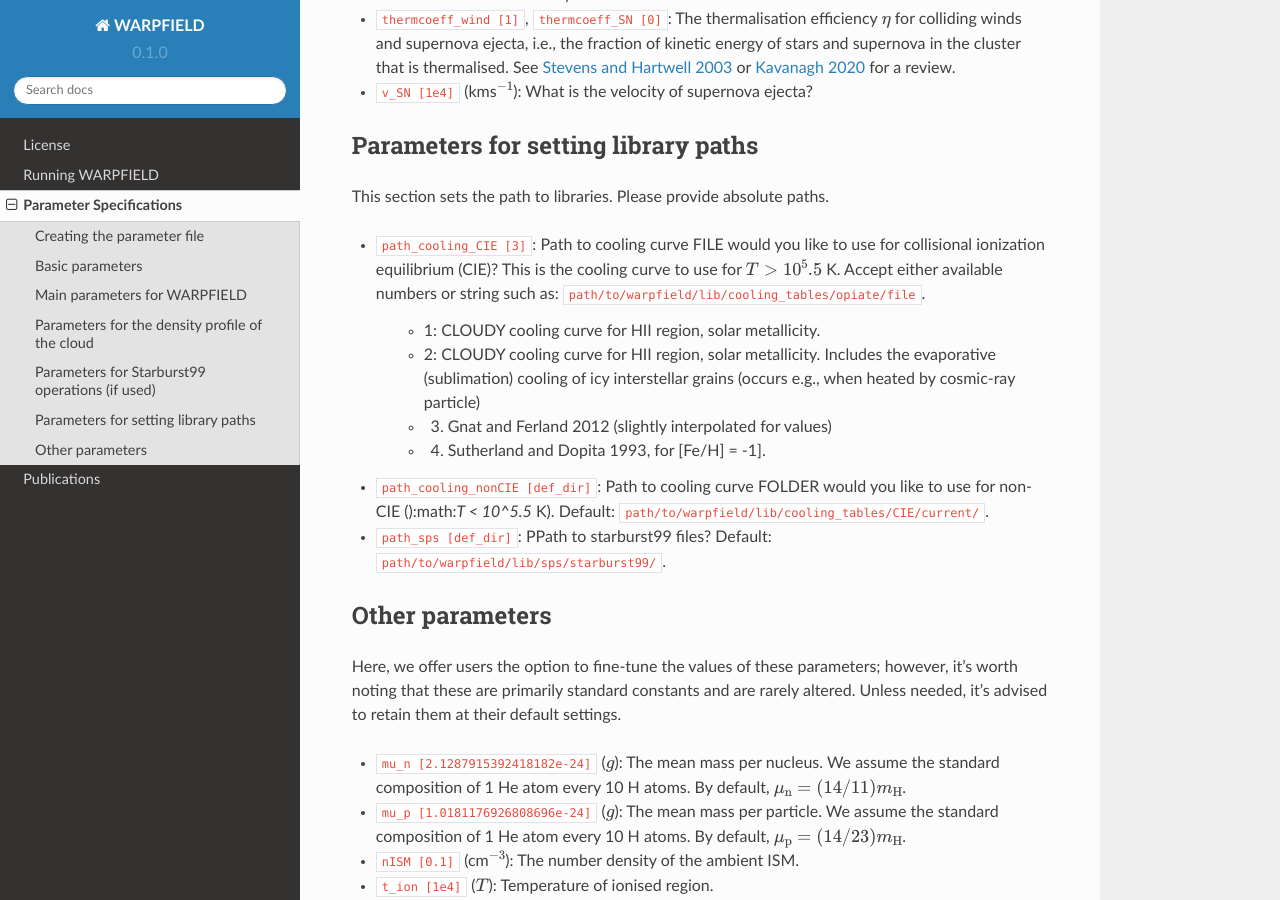
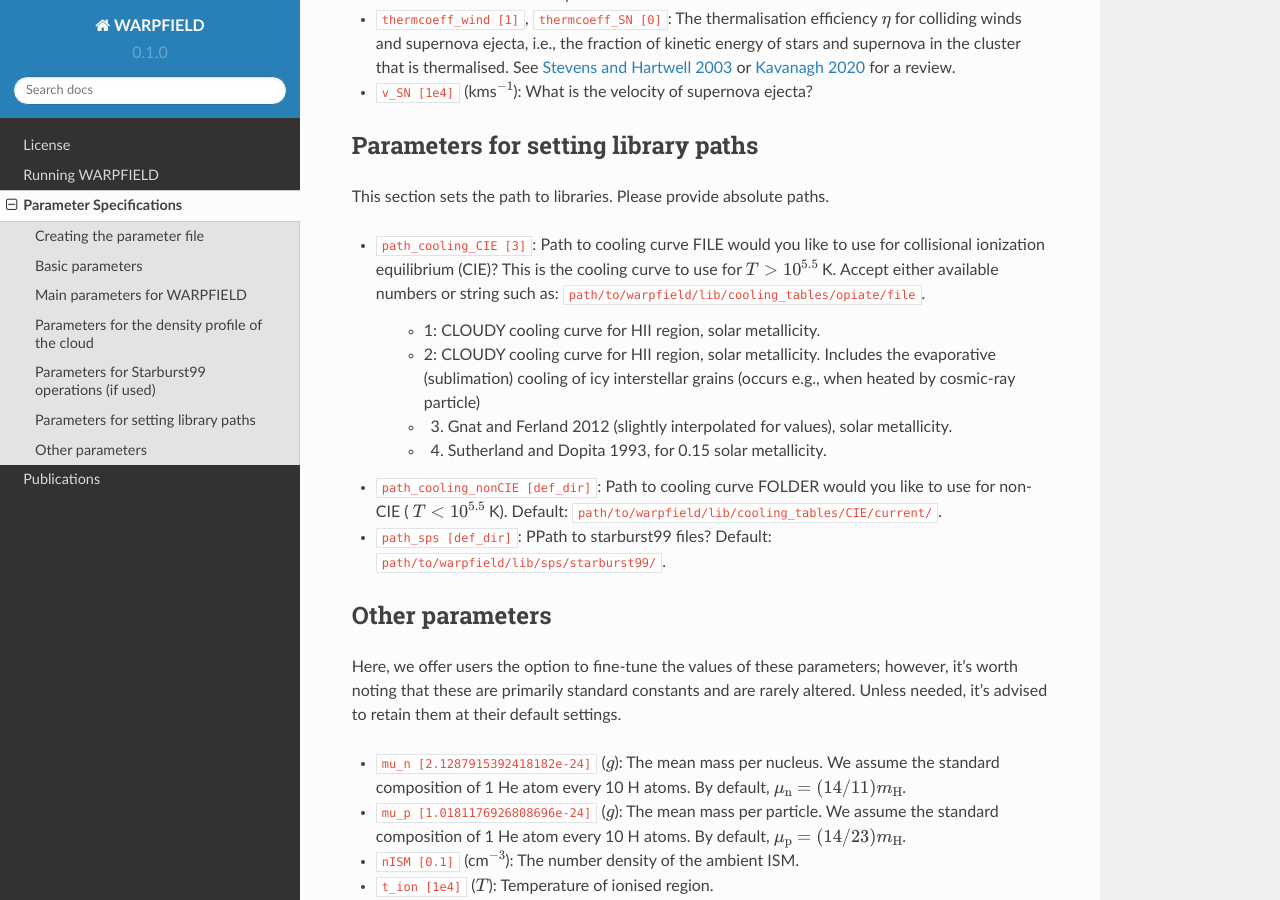
Before and after one commit to JiaWeiTeh/warpfield3, a Sphinx documentation site: the page built from docs/source/parameters.rst, in a window 1280 px wide and 900 px high, scrolled down 2916 px. Built offline with Sphinx 7.4.7 and the Read the Docs theme 2.0.0, drawn with Linux system fonts in a browser that asks for light colours.

Commit message:
Update documentation

```diff
--- a/docs/source/parameters.rst
+++ b/docs/source/parameters.rst
@@ -104,14 +104,14 @@ Parameters for setting library paths
 
 This section sets the path to libraries. Please provide absolute paths.
 
-* ``path_cooling_CIE [3]``: Path to cooling curve FILE would you like to use for collisional ionization equilibrium (CIE)? This is the cooling curve to use for :math:`T > 10^5.5` K. Accept either available numbers or string such as: ``path/to/warpfield/lib/cooling_tables/opiate/file``.
+* ``path_cooling_CIE [3]``: Path to cooling curve FILE would you like to use for collisional ionization equilibrium (CIE)? This is the cooling curve to use for :math:`T > 10^{5.5}` K. Accept either available numbers or string such as: ``path/to/warpfield/lib/cooling_tables/opiate/file``.
 
     * 1: CLOUDY cooling curve for HII region, solar metallicity.
     * 2: CLOUDY cooling curve for HII region, solar metallicity. Includes the evaporative (sublimation) cooling of icy interstellar grains (occurs e.g., when heated by cosmic-ray particle)
-    * 3. Gnat and Ferland 2012 (slightly interpolated for values)
-    * 4. Sutherland and Dopita 1993, for [Fe/H] = -1].
+    * 3. Gnat and Ferland 2012 (slightly interpolated for values), solar metallicity.
+    * 4. Sutherland and Dopita 1993, for 0.15 solar metallicity.
 
-* ``path_cooling_nonCIE [def_dir]``: Path to cooling curve FOLDER would you like to use for non-CIE ():math:`T < 10^5.5` K). Default: ``path/to/warpfield/lib/cooling_tables/CIE/current/``.
+* ``path_cooling_nonCIE [def_dir]``: Path to cooling curve FOLDER would you like to use for non-CIE ( :math:`T < 10^{5.5}` K). Default: ``path/to/warpfield/lib/cooling_tables/CIE/current/``.
 * ``path_sps [def_dir]``: PPath to starburst99 files? Default: ``path/to/warpfield/lib/sps/starburst99/``.
 
 
```
